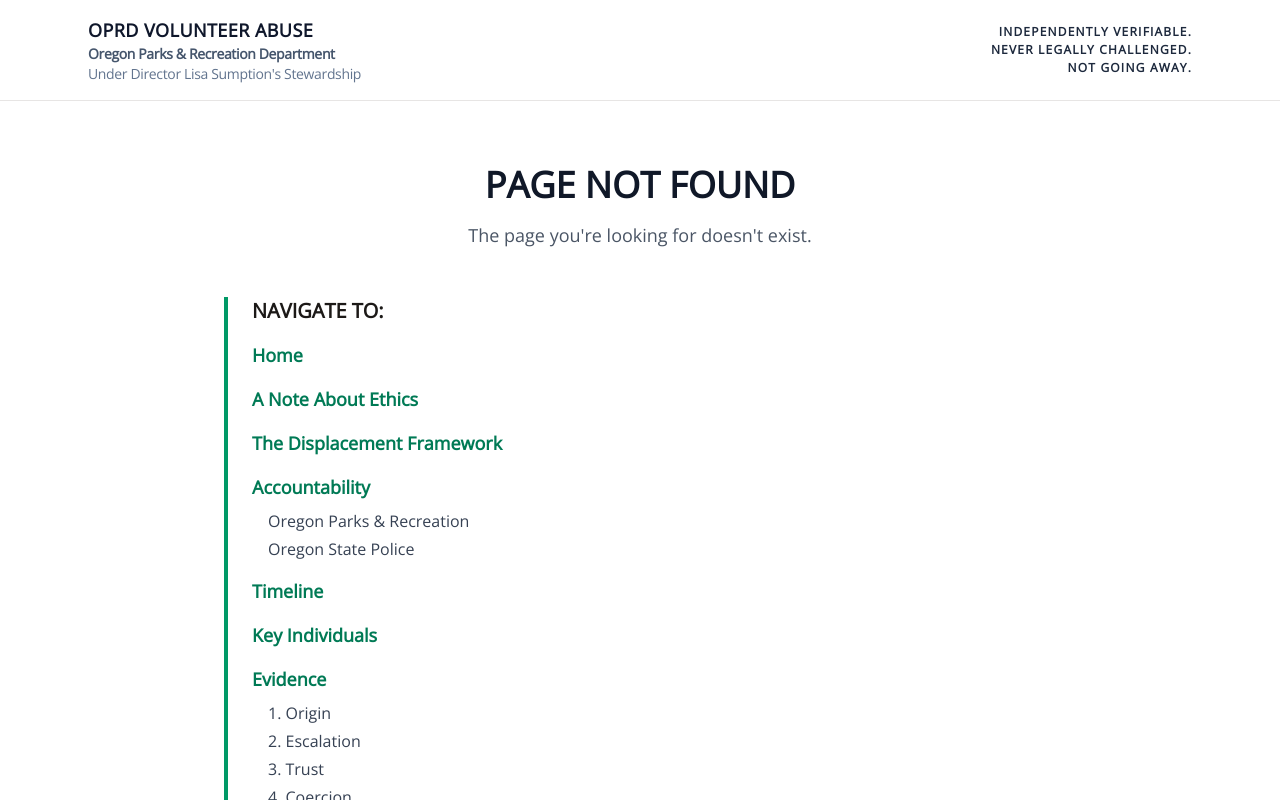
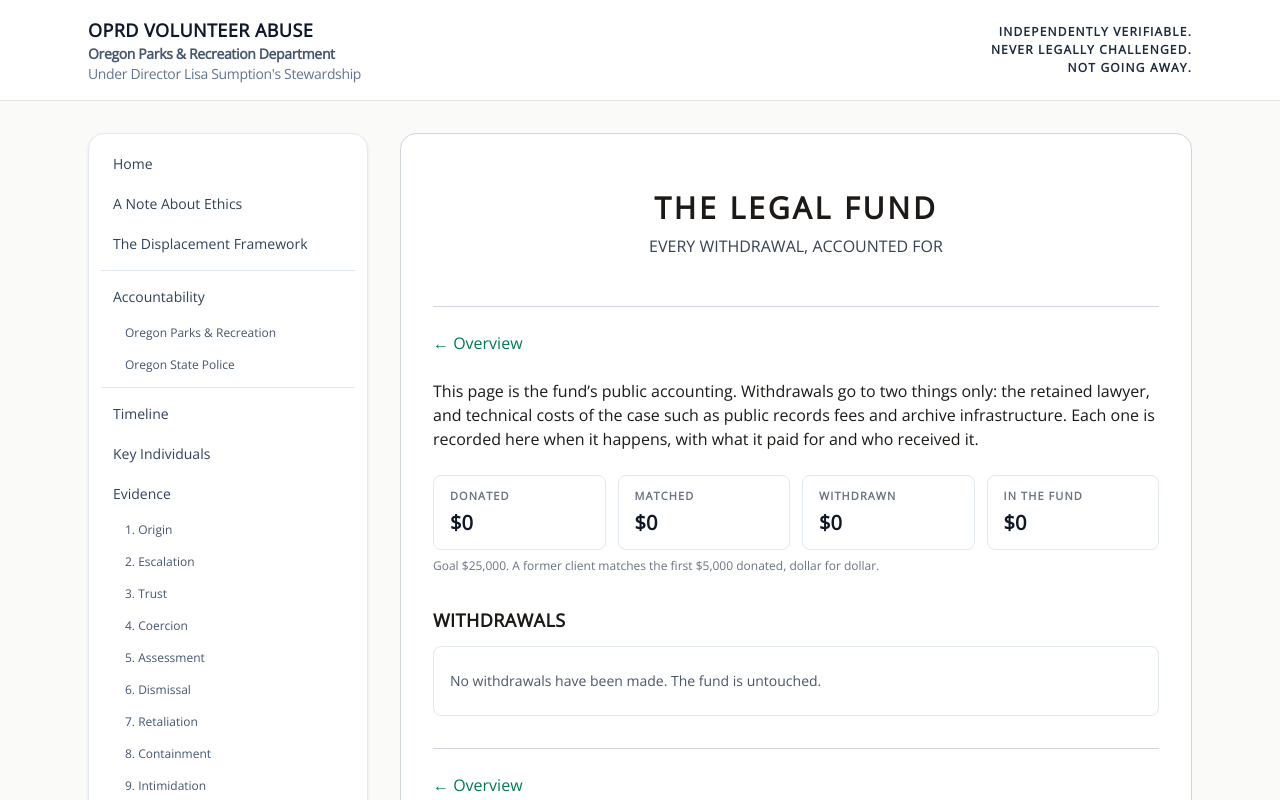
Before and after one commit to rswfire/rswfire.oprd, a Next.js app: page /fund in a window 1280 px wide. Before the commit this address had no page. Shown: the top 800 px of the page. Built offline with nearby package versions, Linux system fonts and the light colour scheme.

Commit message:
Fund accounting page; shared fund numbers; terms refinements

```diff
--- /dev/null
+++ b/app/(archive)/fund/page.tsx
@@ -0,0 +1,73 @@
+// app/(archive)/fund/page.tsx
+
+import type { Metadata } from "next";
+import SectionPage from "@/components/SectionPage";
+import { GOAL, MATCH_CAP, RAISED, WITHDRAWALS, matched, total, usd, withdrawn } from "@/lib/fund";
+
+export const metadata: Metadata = {
+    title: "The Legal Fund, Accounted For",
+    description: "Every dollar in and every withdrawal out of the legal fund, stated publicly.",
+};
+
+function Tile({ label, value }: { label: string; value: string }) {
+    return (
+        <div className="rounded-lg border border-slate-200 bg-white px-4 py-3">
+            <div className="text-[11px] font-bold uppercase tracking-widest text-gray-500">{label}</div>
+            <div className="mt-1 text-xl font-bold text-gray-900">{value}</div>
+        </div>
+    );
+}
+
+export default function FundPage() {
+    return (
+        <SectionPage
+            title="THE LEGAL FUND"
+            subtitle="EVERY WITHDRAWAL, ACCOUNTED FOR"
+            previousPage={{ href: "/", label: "Overview" }}
+        >
+            <div className="mb-6 space-y-4 text-base">
+                <div>
+                    This page is the fund&rsquo;s public accounting. Withdrawals go to two things only:
+                    the retained lawyer, and technical costs of the case such as public records fees and
+                    archive infrastructure. Each one is recorded here when it happens, with what it paid
+                    for and who received it.
+                </div>
+            </div>
+
+            <div className="grid grid-cols-2 md:grid-cols-4 gap-3">
+                <Tile label="Donated" value={usd(RAISED)} />
+                <Tile label="Matched" value={usd(matched)} />
+                <Tile label="Withdrawn" value={usd(withdrawn)} />
+                <Tile label="In the fund" value={usd(total - withdrawn)} />
+            </div>
+
+            <div className="mt-2 text-xs text-gray-500">
+                Goal {usd(GOAL)}. A former client matches the first {usd(MATCH_CAP)} donated, dollar for dollar.
+            </div>
+
+            <div className="mt-8">
+                <h2 className="font-bold text-lg tracking-wide">WITHDRAWALS</h2>
+                {WITHDRAWALS.length === 0 ? (
+                    <div className="mt-3 rounded-lg border border-slate-200 bg-white px-4 py-6 text-sm text-gray-600">
+                        No withdrawals have been made. The fund is untouched.
+                    </div>
+                ) : (
+                    <div className="mt-3 rounded-lg overflow-hidden border border-slate-200 bg-white divide-y divide-slate-100">
+                        {WITHDRAWALS.map((w, i) => (
+                            <div key={i} className="px-4 py-3 flex flex-col sm:flex-row sm:items-baseline gap-1 sm:gap-6 text-sm">
+                                <span className="text-gray-400 whitespace-nowrap">{w.date}</span>
+                                <span className="font-semibold text-gray-900 whitespace-nowrap">{usd(w.amount)}</span>
+                                <span className="text-gray-700 min-w-0">{w.purpose} &rarr; {w.to}</span>
+                                {w.document && (
+                                    <a href={w.document} className="text-emerald-700 underline hover:text-emerald-600 whitespace-nowrap">
+                                        receipt
+                                    </a>
+                                )}
+                            </div>
+                        ))}
+                    </div>
+                )}
+            </div>
+        </SectionPage>
+    );
+}
--- a/components/LegalFund.tsx
+++ b/components/LegalFund.tsx
@@ -8,14 +8,9 @@
 // zone fills in lockstep as the donation fill above it grows, and every
 // dollar given below the cap moves the total by two.
 
-const GOAL = 25000;      // the whole column
-const MATCH_CAP = 5000;  // the match zone at the bottom, filled 1:1 by the first MATCH_CAP of donations
-const RAISED = 0;        // donations so far — update by hand as they land
+import Link from "next/link";
+import { GOAL, MATCH_CAP, RAISED, matched, total, usd } from "@/lib/fund";
 
-const matched = Math.min(RAISED, MATCH_CAP);
-const total = Math.min(RAISED + matched, GOAL);
-
-const usd = (n: number) => `$${n.toLocaleString("en-US")}`;
 const usdK = (n: number) => (n >= 1000 ? `$${n / 1000}k` : `$${n}`);
 
 // Column geometry, as percentages of GOAL.
@@ -113,10 +108,10 @@ export default function LegalFund() {
                 <ul className="mt-2 space-y-1.5 text-sm text-gray-700 list-disc pl-5">
                     <li>I will reach out to relevant constitutional lawyers when the fund reaches $10,000.</li>
                     <li>The $25,000 goal is an AI estimate; the right lawyer will give me the real number.</li>
-                    <li>This is a &sect;1983 case against the institution &mdash; the only individual defendants are at the directorial level: the Director and the Deputy Director.</li>
+                    <li>This is a &sect;1983 case against the institution. The only individual defendants are the director and her deputy.</li>
                     <li>&sect;1983 carries a fee-shifting statute (42 U.S.C. &sect;1988): if the case prevails, the state pays the attorney&rsquo;s fees.</li>
-                    <li>The March 24, 2026 police visit may be treated as a separate case; how that one is constructed, including whether officers are named individually, is for the lawyers to decide.</li>
-                    <li>The funds stay in GoFundMe until a lawyer is secured; I will withdraw them only to send them to that lawyer.</li>
+                    <li>The Oregon State Police matters may be treated as a separate case; how that one is constructed, including whether officers are named individually, is for the lawyers to decide.</li>
+                    <li>Withdrawals go to two things only: the retained lawyer, and technical costs of the case such as public records fees and archive infrastructure. <Link href="/fund" className="underline text-emerald-800 hover:text-emerald-600">Every withdrawal is accounted for publicly.</Link></li>
                 </ul>
             </div>
         </div>
--- /dev/null
+++ b/lib/fund.ts
@@ -0,0 +1,28 @@
+// lib/fund.ts
+//
+// The legal fund's numbers, in one place. The homepage card and the
+// public accounting page both read from here. Update RAISED as
+// contributions land; append to WITHDRAWALS whenever money leaves
+// GoFundMe. Nothing else needs touching.
+
+export const GOAL = 25000;      // the whole column
+export const MATCH_CAP = 5000;  // matched dollar for dollar by a former client
+export const RAISED = 0;        // donations so far
+
+export const matched = Math.min(RAISED, MATCH_CAP);
+export const total = Math.min(RAISED + matched, GOAL);
+
+export interface Withdrawal {
+    date: string;      // ISO date
+    amount: number;    // dollars
+    purpose: string;   // what it paid for
+    to: string;        // who received it
+    document?: string; // receipt or invoice URL, when one exists
+}
+
+// Every withdrawal from the fund, in order. Empty until the first one.
+export const WITHDRAWALS: Withdrawal[] = [];
+
+export const withdrawn = WITHDRAWALS.reduce((sum, w) => sum + w.amount, 0);
+
+export const usd = (n: number) => `$${n.toLocaleString("en-US")}`;
```
